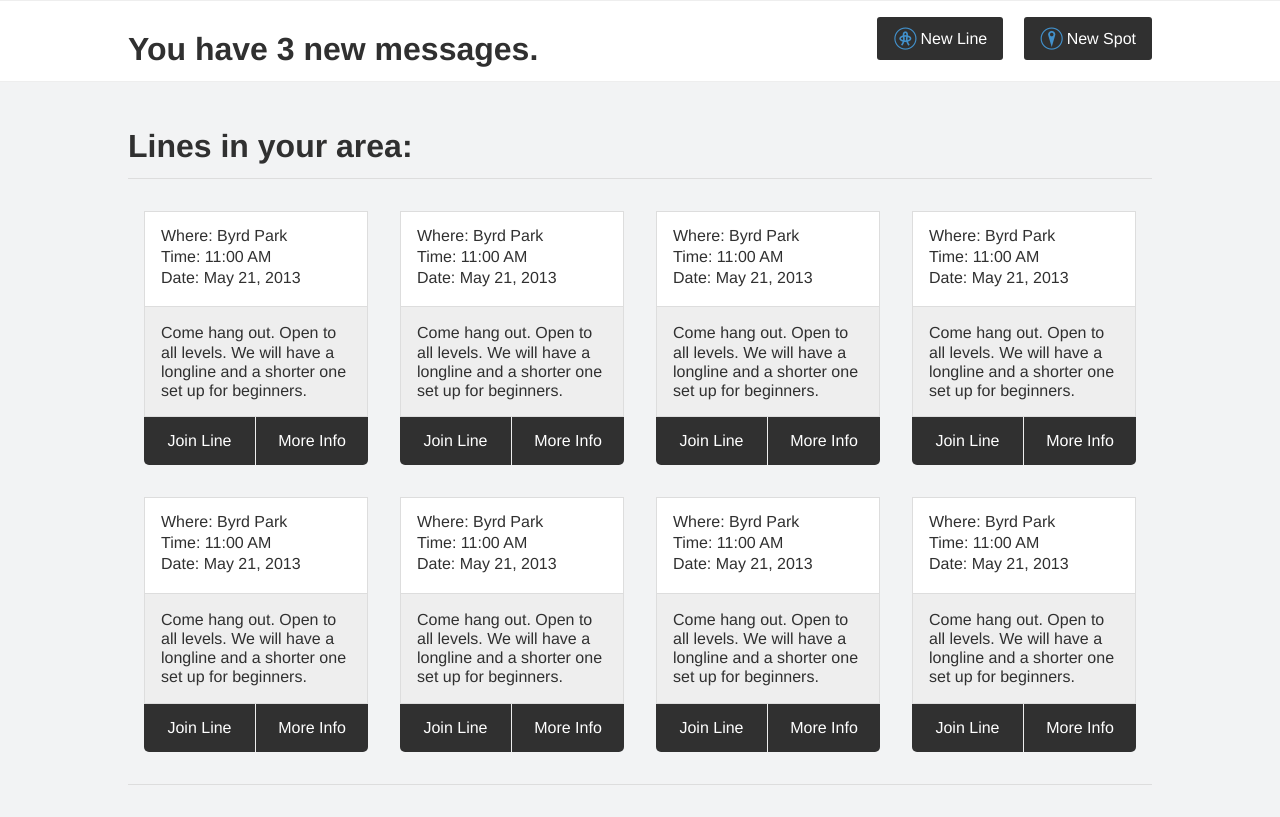
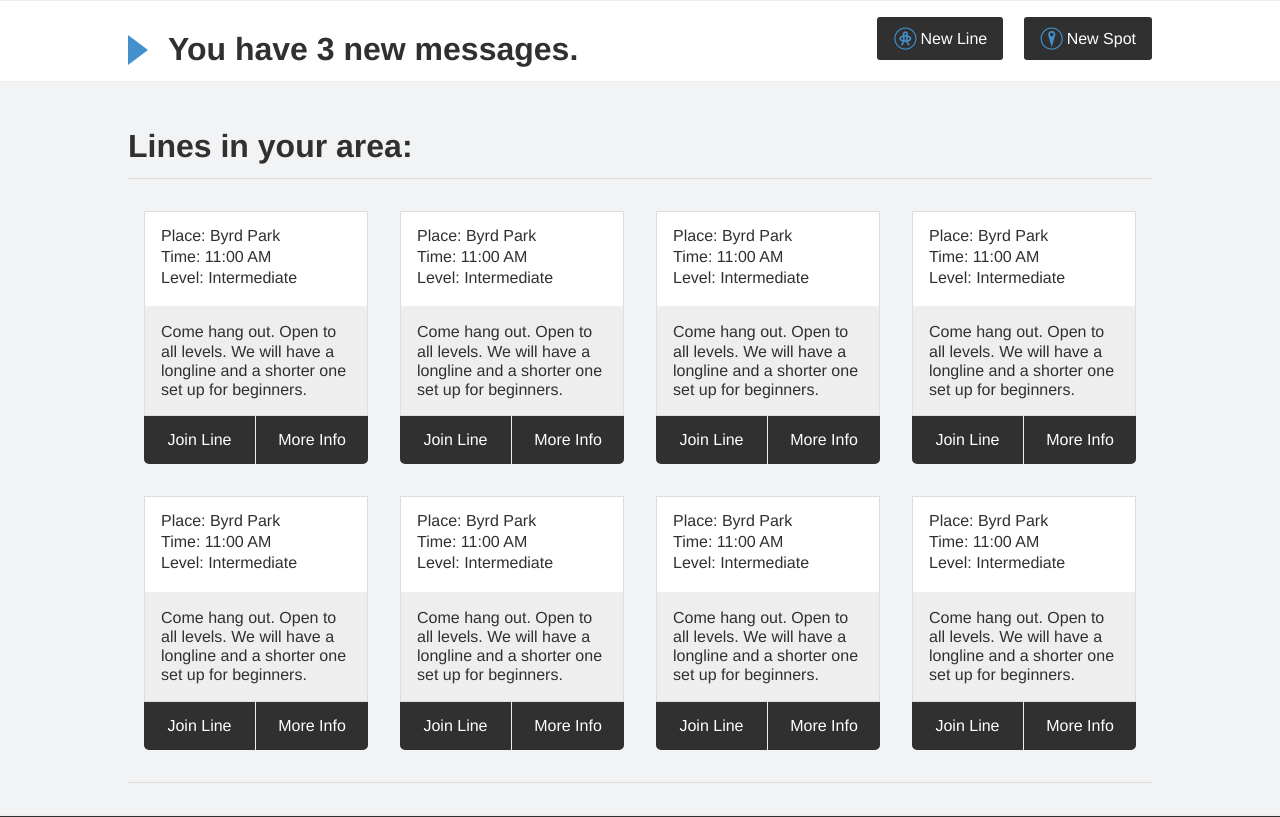
Before and after one commit to kevinzweerink/linelocker, a PHP site: page /kevin_idea/index.php in a window 1280 px wide. Shown: the part 549-1366 px from the top of the page. Run offline with PHP 8.4, Linux system fonts and the light colour scheme; some libraries are stand-ins or nearby versions.

Commit message:
Worked on messages stuff

```diff
--- a/kevin_idea/index.php
+++ b/kevin_idea/index.php
@@ -71,7 +71,7 @@
 	<div class="visible">
 
 		<div class="notifier">
-			<h2><a href="#">You have 3 new messages.</a></h2>
+			<h2><span class="triangle"></span><a href="#">You have 3 new messages.</a></h2>
 		</div>
 
 		<div class="new_buttons">
@@ -87,24 +87,27 @@
 	<div class="invisible">
 
 		<div class="message">
+		<a href="#">
 		<div class="wrap">
 			<h3>New Message from Kevin Zweerink</h3>
-			<a href="#">Read</a>
-		</div>
+			<span class="leader">//Hey man, just wanted to see if you were into the idea of slacklining on next thursd...</span>
+		</div></a>
 		</div>
 
 		<div class="message">
+		<a href="#">
 		<div class="wrap">
 			<h3>New Message from Kevin Zweerink</h3>
-			<a href="#">Read</a>
-		</div>
+			<span class="leader">//Hey man, just wanted to see if you were into the idea of slacklining on next thursd...</span>
+		</div></a>
 		</div>
 
 		<div class="message">
+		<a href="#">
 		<div class="wrap">
 			<h3>New Message from Kevin Zweerink</h3>
-			<a href="#">Read</a>
-		</div>
+			<span class="leader">//Hey man, just wanted to see if you were into the idea of slacklining on next thursd...</span>
+		</div></a>
 		</div>
 
 	</div>
@@ -124,10 +127,13 @@
 			<div class="line_list">
 
 				<div class="line">
+					<div class="line_header">
+						<h2>May 21, 2013</h2>
+					</div>
 					<div class="line_info">
-					<span>Where: Byrd Park</span>
+						<span>Place: Byrd Park</span>
 						<span>Time: 11:00 AM</span>
-					<span>Date: May 21, 2013</span>
+						<span>Level: Intermediate</span>
 					</div>
 
 					<div class="line_descrip">
@@ -141,10 +147,13 @@
 				</div>
 
 								<div class="line">
+					<div class="line_header">
+						<h2>May 21, 2013</h2>
+					</div>
 					<div class="line_info">
-					<span>Where: Byrd Park</span>
+						<span>Place: Byrd Park</span>
 						<span>Time: 11:00 AM</span>
-					<span>Date: May 21, 2013</span>
+						<span>Level: Intermediate</span>
 					</div>
 
 					<div class="line_descrip">
@@ -158,10 +167,13 @@
 				</div>
 
 				<div class="line">
+					<div class="line_header">
+						<h2>May 21, 2013</h2>
+					</div>
 					<div class="line_info">
-					<span>Where: Byrd Park</span>
+						<span>Place: Byrd Park</span>
 						<span>Time: 11:00 AM</span>
-					<span>Date: May 21, 2013</span>
+						<span>Level: Intermediate</span>
 					</div>
 
 					<div class="line_descrip">
@@ -175,10 +187,13 @@
 				</div>
 
 				<div class="line">
+					<div class="line_header">
+						<h2>May 21, 2013</h2>
+					</div>
 					<div class="line_info">
-					<span>Where: Byrd Park</span>
+						<span>Place: Byrd Park</span>
 						<span>Time: 11:00 AM</span>
-					<span>Date: May 21, 2013</span>
+						<span>Level: Intermediate</span>
 					</div>
 
 					<div class="line_descrip">
@@ -192,10 +207,13 @@
 				</div>
 
 				<div class="line">
+					<div class="line_header">
+						<h2>May 21, 2013</h2>
+					</div>
 					<div class="line_info">
-					<span>Where: Byrd Park</span>
+						<span>Place: Byrd Park</span>
 						<span>Time: 11:00 AM</span>
-					<span>Date: May 21, 2013</span>
+						<span>Level: Intermediate</span>
 					</div>
 
 					<div class="line_descrip">
@@ -209,10 +227,13 @@
 				</div>
 
 				<div class="line">
+					<div class="line_header">
+						<h2>May 21, 2013</h2>
+					</div>
 					<div class="line_info">
-					<span>Where: Byrd Park</span>
+						<span>Place: Byrd Park</span>
 						<span>Time: 11:00 AM</span>
-					<span>Date: May 21, 2013</span>
+						<span>Level: Intermediate</span>
 					</div>
 
 					<div class="line_descrip">
@@ -226,10 +247,13 @@
 				</div>
 
 				<div class="line">
+					<div class="line_header">
+						<h2>May 21, 2013</h2>
+					</div>
 					<div class="line_info">
-					<span>Where: Byrd Park</span>
+						<span>Place: Byrd Park</span>
 						<span>Time: 11:00 AM</span>
-					<span>Date: May 21, 2013</span>
+						<span>Level: Intermediate</span>
 					</div>
 
 					<div class="line_descrip">
@@ -243,10 +267,13 @@
 				</div>
 
 				<div class="line">
+					<div class="line_header">
+						<h2>May 21, 2013</h2>
+					</div>
 					<div class="line_info">
-					<span>Where: Byrd Park</span>
+						<span>Place: Byrd Park</span>
 						<span>Time: 11:00 AM</span>
-					<span>Date: May 21, 2013</span>
+						<span>Level: Intermediate</span>
 					</div>
 
 					<div class="line_descrip">
@@ -258,6 +285,7 @@
 						<a href="#">More Info</a>
 					</div>
 				</div>
+
 
 			</div>
 
--- a/kevin_idea/main.js
+++ b/kevin_idea/main.js
@@ -28,10 +28,14 @@ $(document).ready(function() {
 	$('.notifier a').click(function(event) {
 		event.preventDefault();
 		if (toggle_switch == 0) {
-			$('.message').css({'height':'65px','padding':'1em 0','border-top':'1px solid #eee'});
+			$('.message').css({'height':'80px','padding':'1em 0','border-top':'1px solid #eee'});
+			$('.triangle').css({'transform':'rotate(90deg)','margin-top':'12px','margin-left':'-15px'});
+			$('.notifier').css('margin-left','15px');
 			toggle_switch = 1;
 		} else {
 			$('.message').css({'height':'0','padding':'0','border':'none'});
+			$('.triangle').css({'transform':'rotate(0deg)','margin-top':'2px','margin-left':'0'});
+			$('.notifier').css('margin-left','0px');
 			toggle_switch = 0;
 		}
 	})
--- a/kevin_idea/style.css
+++ b/kevin_idea/style.css
@@ -318,6 +318,19 @@ h1 {
 	margin-top: 1em;
 }
 
+.triangle {
+	content: '';
+	display:inline-block;
+	float: left;
+	width: 0;
+	height: 0;
+	border-left: 20px solid #4291cc;
+	border-right: 20px solid transparent;
+	border-top: 15px solid transparent;
+	border-bottom: 15px solid transparent;
+	margin-top: 2px;
+}
+
 .new_buttons {
 	float: right;
 }
@@ -418,9 +440,20 @@ h1 {
 	float: left;
 }
 
+.line_header {
+	background-color: #303030;
+	font-size: 80%;
+	text-transform: uppercase;
+	color: #fff;
+	padding: .5em;
+	display:none;
+}
+
 .line_info {
 	background-color: #fff;
-	border: 1px solid #ddd;
+	border-left: 1px solid #ddd;
+	border-right: 1px solid #ddd;
+	border-top: 1px solid #ddd;
 	width: 100%;
 	padding: 1em;
 }
```
Also changed, not shown: other parts of kevin_idea/style.css (+18 -9 lines). Lines whose indentation alone changed are shown as unchanged.
